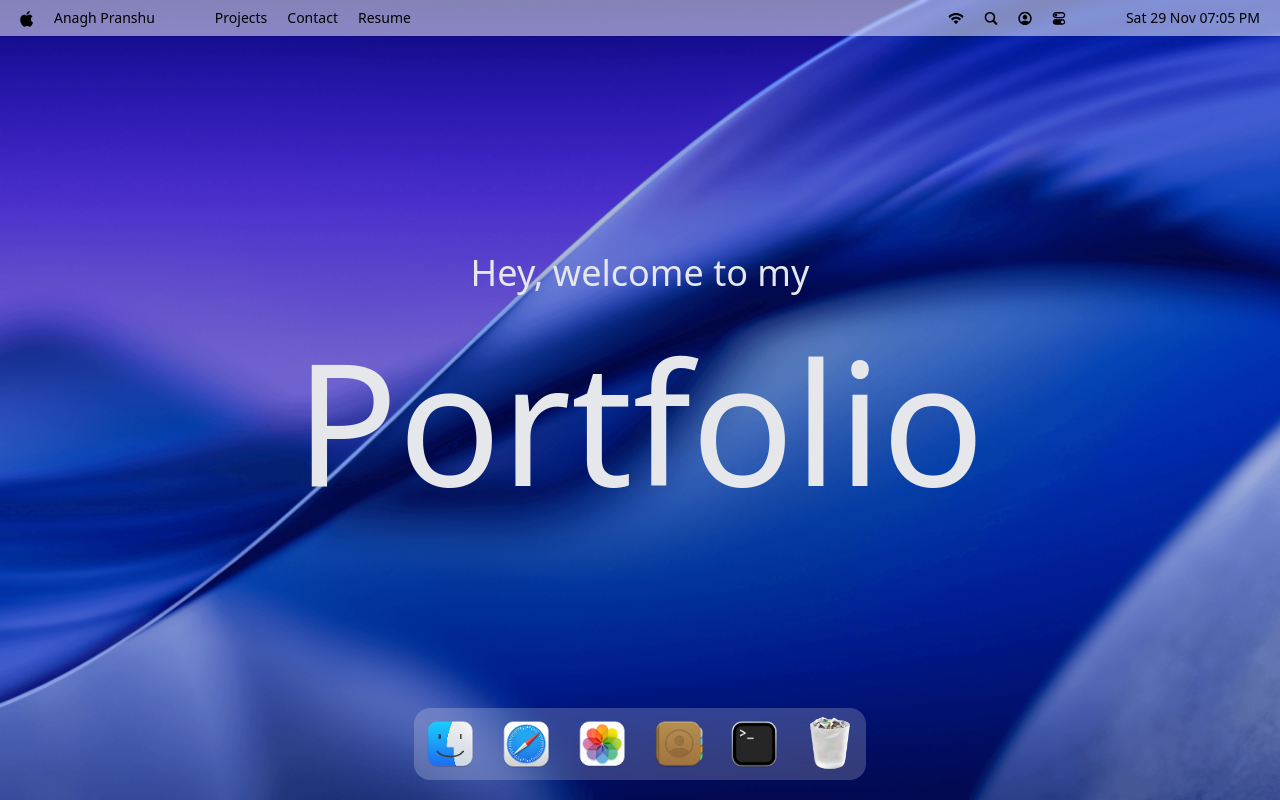
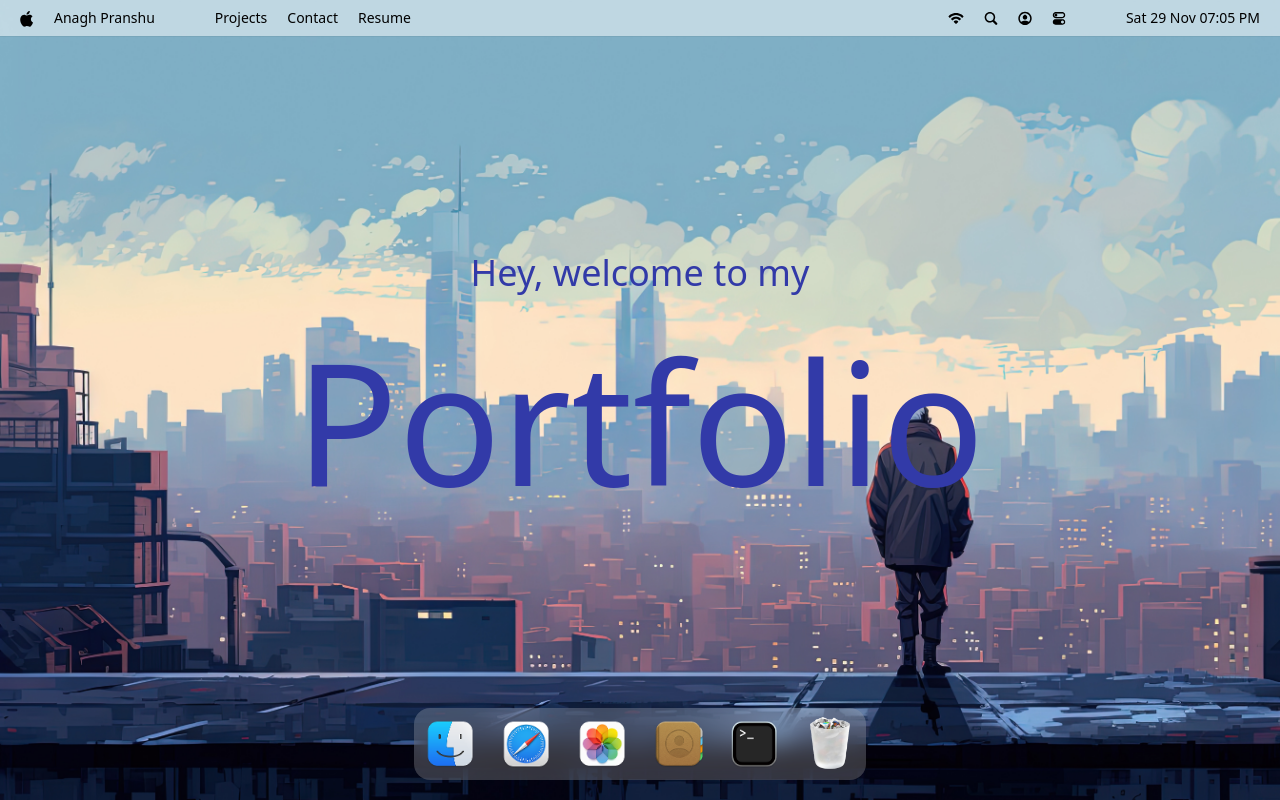
Before and after one commit to bmbhi15/anagh-portfolio, a Next.js app: page / in a window 1280 px wide. Built offline with nearby package versions, Linux system fonts and the light colour scheme; a web font is replaced by a local one.

Commit message:
Wallpaper changes

```diff
--- a/app/globals.css
+++ b/app/globals.css
@@ -9,7 +9,7 @@ body {
   width: 100dvw;
   overflow: hidden;
   height: 100dvh;
-  background-image: url("/images/wallpaper.png");
+  background-image: url("/images/wallpaper.jpg");
   background-size: cover;
   background-repeat: no-repeat;
   background-position: center;
--- a/components/WelcomeText.tsx
+++ b/components/WelcomeText.tsx
@@ -14,7 +14,7 @@ const SMALL_WEIGHT = {
   max_w: 700,
 };
 const LARGE_WEIGHT = {
-  min_w: 200,
+  min_w: 300,
   max_w: 800,
 };
 const SCALE = {
@@ -27,11 +27,14 @@ const renderText = (text: string, type: string) => {
 
   const splitTextRender = splitText.map((char, id) => (
     <span
-      className={clsx({
-        "text-4xl": type === "title",
-        "text-[170px]": type === "subtitle",
-        // "font-grandstander": type === "subtitle",
-      })}
+      className={clsx(
+        {
+          "text-4xl": type === "title",
+          "text-[170px]": type === "subtitle",
+          "font-light": type === "subtitle",
+        },
+        "text-[#323aa8]"
+      )}
       key={`${id}`}
       id={`${type}_${id}`}
     >
--- a/lib/constants.ts
+++ b/lib/constants.ts
@@ -354,7 +354,7 @@ export const WORK_LOCATION: Location = {
           kind: "file",
           fileType: "img",
           position: "top-52 left-80",
-          imageUrl: "/images/wallpaper.png",
+          imageUrl: "/images/wallpaper.jpg",
         },
       ],
     },
```
Also changed, not shown: public/images/wallpaper.jpg (added).
